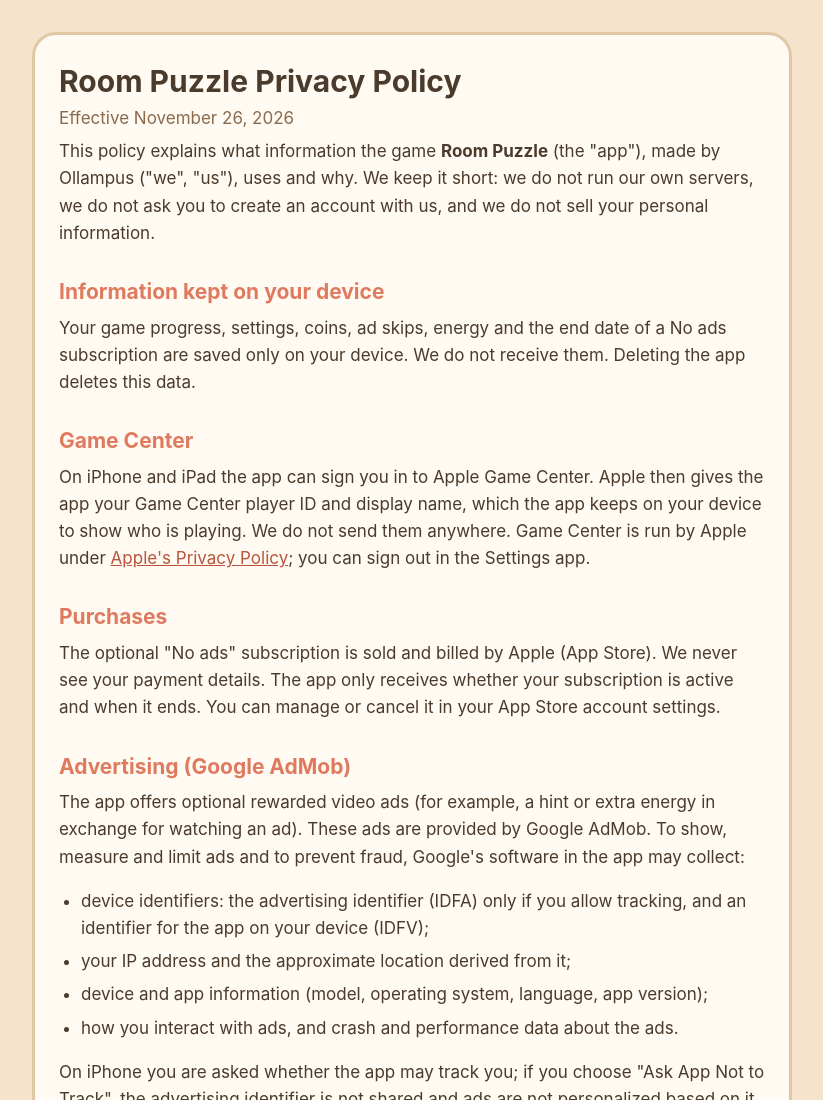
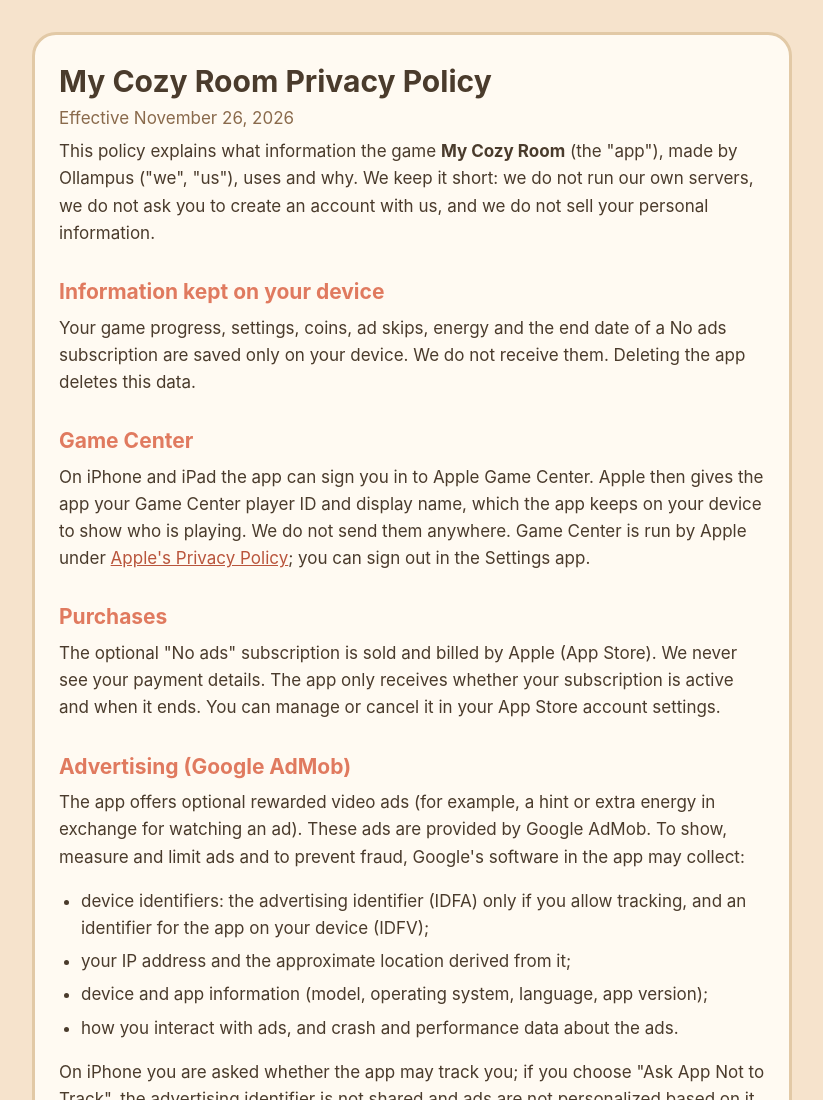
Before and after one commit to OLLAMPUS/ollampus.github.io, a plain HTML site: page room-puzzle/privacy/index.html in a window 1280 px wide. Shown: the top 1100 px of the page, without its empty margins (228-1051 px from the left). Drawn offline with Linux system fonts and the light colour scheme.

Commit message:
Update site from room-puzzle e264bd6

```diff
--- a/room-puzzle/privacy/index.html
+++ b/room-puzzle/privacy/index.html
@@ -3,8 +3,8 @@
 <head>
 <meta charset="utf-8">
 <meta name="viewport" content="width=device-width, initial-scale=1">
-<title>Room Puzzle Privacy</title>
-<meta name="description" content="Privacy Policy of the Room Puzzle game by Ollampus.">
+<title>My Cozy Room Privacy</title>
+<meta name="description" content="Privacy Policy of the My Cozy Room game by Ollampus.">
 <link rel="icon" href="/favicon.ico" sizes="any">
 <link rel="icon" href="/icon.svg" type="image/svg+xml">
 <link rel="apple-touch-icon" href="/apple-touch-icon.png">
@@ -12,10 +12,10 @@
 </head>
 <body>
 <main>
-  <h1>Room Puzzle Privacy Policy</h1>
+  <h1>My Cozy Room Privacy Policy</h1>
   <p class="sub">Effective November 26, 2026</p>
 
-  <p>This policy explains what information the game <strong>Room Puzzle</strong> (the "app"), made by
+  <p>This policy explains what information the game <strong>My Cozy Room</strong> (the "app"), made by
     Ollampus ("we", "us"), uses and why. We keep it short: we do not run our own servers, we do not
     ask you to create an account with us, and we do not sell your personal information.</p>
 
```
Also changed, not shown: index.html (+2 -2 lines).
